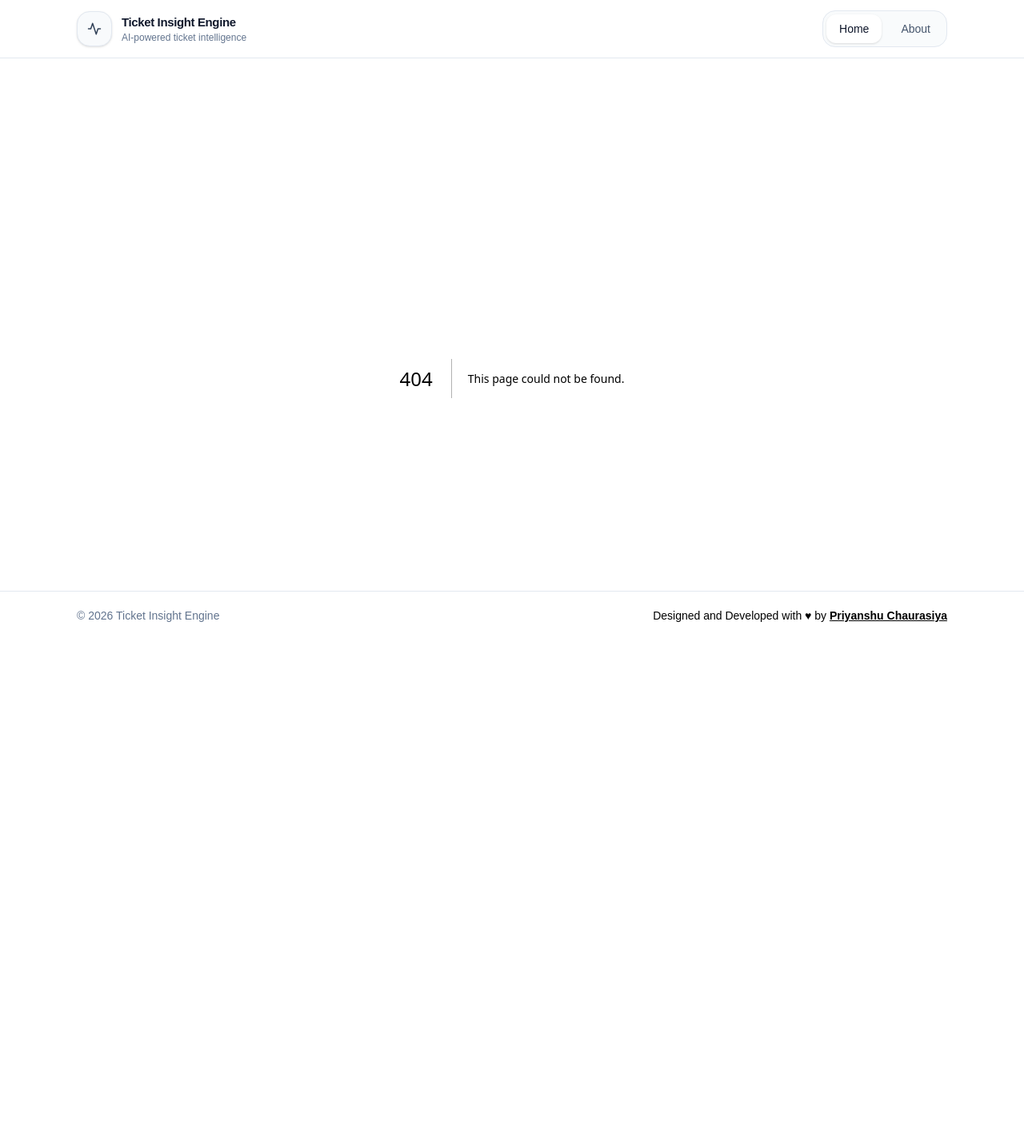
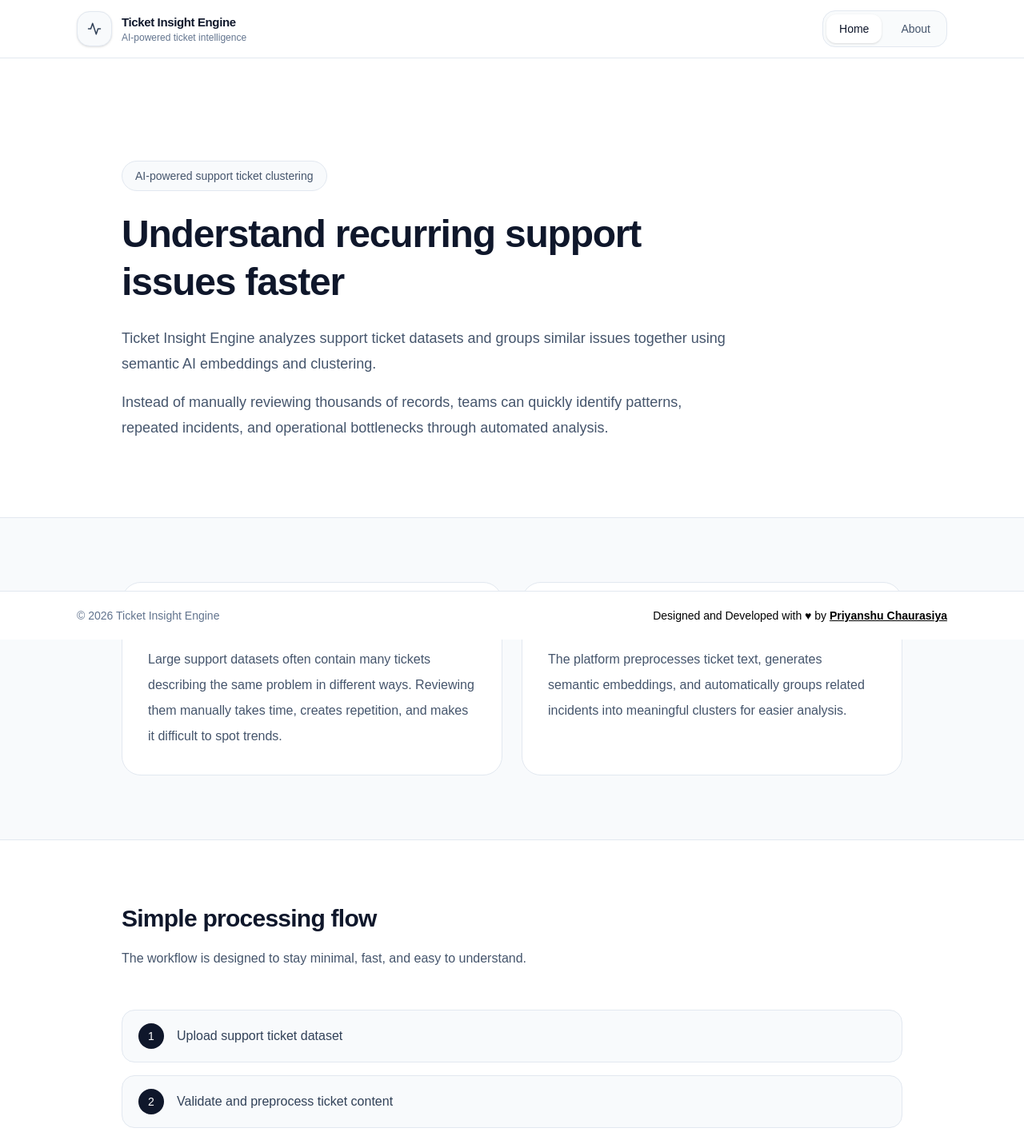
Before and after one commit to iamsainty/ticket-insight-engine, a Next.js app in the folder client/: page /about in a window 1280 px wide. Before the commit this address had no page. Shown: the top 1426 px of the page at 80% size. Before the commit the page ends 934 px from the top, so only its background shows below. Built offline with nearby package versions, Linux system fonts and the light colour scheme.

Commit message:
added about page

```diff
--- /dev/null
+++ b/client/app/about/page.jsx
@@ -0,0 +1,180 @@
+import {
+    FiUploadCloud,
+    FiCpu,
+    FiFileText,
+    FiShield,
+  } from "react-icons/fi";
+
+  export default function AboutPage() {
+    return (
+      <main className="min-h-screen bg-slate-50">
+        {/* Hero */}
+        <section className="border-b border-slate-200 bg-white">
+          <div className="mx-auto max-w-5xl px-6 py-24">
+
+            <div className="mt-8 max-w-3xl">
+              <div className="inline-flex items-center rounded-full border border-slate-200 bg-slate-50 px-4 py-2 text-sm text-slate-600">
+                AI-powered support ticket clustering
+              </div>
+
+              <h1 className="mt-6 text-4xl font-semibold tracking-tight text-slate-900 md:text-5xl md:leading-tight">
+                Understand recurring support issues faster
+              </h1>
+
+              <p className="mt-6 text-lg leading-8 text-slate-600">
+                Ticket Insight Engine analyzes support ticket datasets and groups
+                similar issues together using semantic AI embeddings and
+                clustering.
+              </p>
+
+              <p className="mt-4 text-lg leading-8 text-slate-600">
+                Instead of manually reviewing thousands of records, teams can
+                quickly identify patterns, repeated incidents, and operational
+                bottlenecks through automated analysis.
+              </p>
+            </div>
+          </div>
+        </section>
+
+        {/* Simple explanation */}
+        <section className="mx-auto max-w-5xl px-6 py-20">
+          <div className="grid gap-6 md:grid-cols-2">
+            <div className="rounded-3xl border border-slate-200 bg-white p-8">
+              <h2 className="text-xl font-semibold text-slate-900">
+                Why it matters
+              </h2>
+
+              <p className="mt-5 leading-8 text-slate-600">
+                Large support datasets often contain many tickets describing the
+                same problem in different ways. Reviewing them manually takes
+                time, creates repetition, and makes it difficult to spot trends.
+              </p>
+            </div>
+
+            <div className="rounded-3xl border border-slate-200 bg-white p-8">
+              <h2 className="text-xl font-semibold text-slate-900">
+                What the engine does
+              </h2>
+
+              <p className="mt-5 leading-8 text-slate-600">
+                The platform preprocesses ticket text, generates semantic
+                embeddings, and automatically groups related incidents into
+                meaningful clusters for easier analysis.
+              </p>
+            </div>
+          </div>
+        </section>
+
+        {/* Flow */}
+        <section className="border-y border-slate-200 bg-white">
+          <div className="mx-auto max-w-5xl px-6 py-20">
+            <div className="max-w-2xl">
+              <h2 className="text-3xl font-semibold tracking-tight text-slate-900">
+                Simple processing flow
+              </h2>
+
+              <p className="mt-4 leading-8 text-slate-600">
+                The workflow is designed to stay minimal, fast, and easy to
+                understand.
+              </p>
+            </div>
+
+            <div className="mt-12 space-y-4">
+              {[
+                "Upload support ticket dataset",
+                "Validate and preprocess ticket content",
+                "Generate semantic embeddings",
+                "Measure similarity across records",
+                "Cluster related incidents together",
+                "Generate downloadable Excel insights",
+              ].map((step, index) => (
+                <div
+                  key={index}
+                  className="flex items-center gap-4 rounded-2xl border border-slate-200 bg-slate-50 px-5 py-4"
+                >
+                  <div className="flex h-8 w-8 items-center justify-center rounded-full bg-slate-900 text-sm text-white">
+                    {index + 1}
+                  </div>
+
+                  <p className="text-slate-700">{step}</p>
+                </div>
+              ))}
+            </div>
+          </div>
+        </section>
+
+        {/* Usage */}
+        <section className="mx-auto max-w-5xl px-6 py-20">
+          <div className="max-w-2xl">
+            <h2 className="text-3xl font-semibold tracking-tight text-slate-900">
+              How to use
+            </h2>
+
+            <p className="mt-4 leading-8 text-slate-600">
+              Upload your dataset and let the engine handle the analysis.
+            </p>
+          </div>
+
+          <div className="mt-12 grid gap-6 md:grid-cols-3">
+            {[
+              {
+                icon: <FiUploadCloud size={20} />,
+                title: "Upload",
+                desc: "Upload an Excel file containing support tickets.",
+              },
+              {
+                icon: <FiCpu size={20} />,
+                title: "Analyze",
+                desc: "The engine processes and groups related issues automatically.",
+              },
+              {
+                icon: <FiFileText size={20} />,
+                title: "Download",
+                desc: "Export the generated report with clustered insights.",
+              },
+            ].map((item, index) => (
+              <div
+                key={index}
+                className="rounded-3xl border border-slate-200 bg-white p-8"
+              >
+                <div className="flex h-11 w-11 items-center justify-center rounded-2xl bg-slate-100 text-slate-700">
+                  {item.icon}
+                </div>
+
+                <h3 className="mt-5 text-lg font-medium text-slate-900">
+                  {item.title}
+                </h3>
+
+                <p className="mt-3 text-sm leading-7 text-slate-600">
+                  {item.desc}
+                </p>
+              </div>
+            ))}
+          </div>
+        </section>
+
+        {/* Privacy */}
+        <section className="mx-auto max-w-5xl px-6 pb-24">
+          <div className="rounded-3xl border border-slate-200 bg-white p-8">
+            <div className="flex items-start gap-4">
+              <div className="rounded-2xl bg-slate-100 p-3 text-slate-700">
+                <FiShield size={20} />
+              </div>
+
+              <div className="max-w-3xl">
+                <h2 className="text-xl font-semibold text-slate-900">
+                  Privacy & temporary storage
+                </h2>
+
+                <p className="mt-4 leading-8 text-slate-600">
+                  Uploaded files and generated reports are stored temporarily
+                  during processing and automatically removed once the workflow is
+                  completed.
+                </p>
+              </div>
+            </div>
+          </div>
+        </section>
+      </main>
+    );
+  }
```
